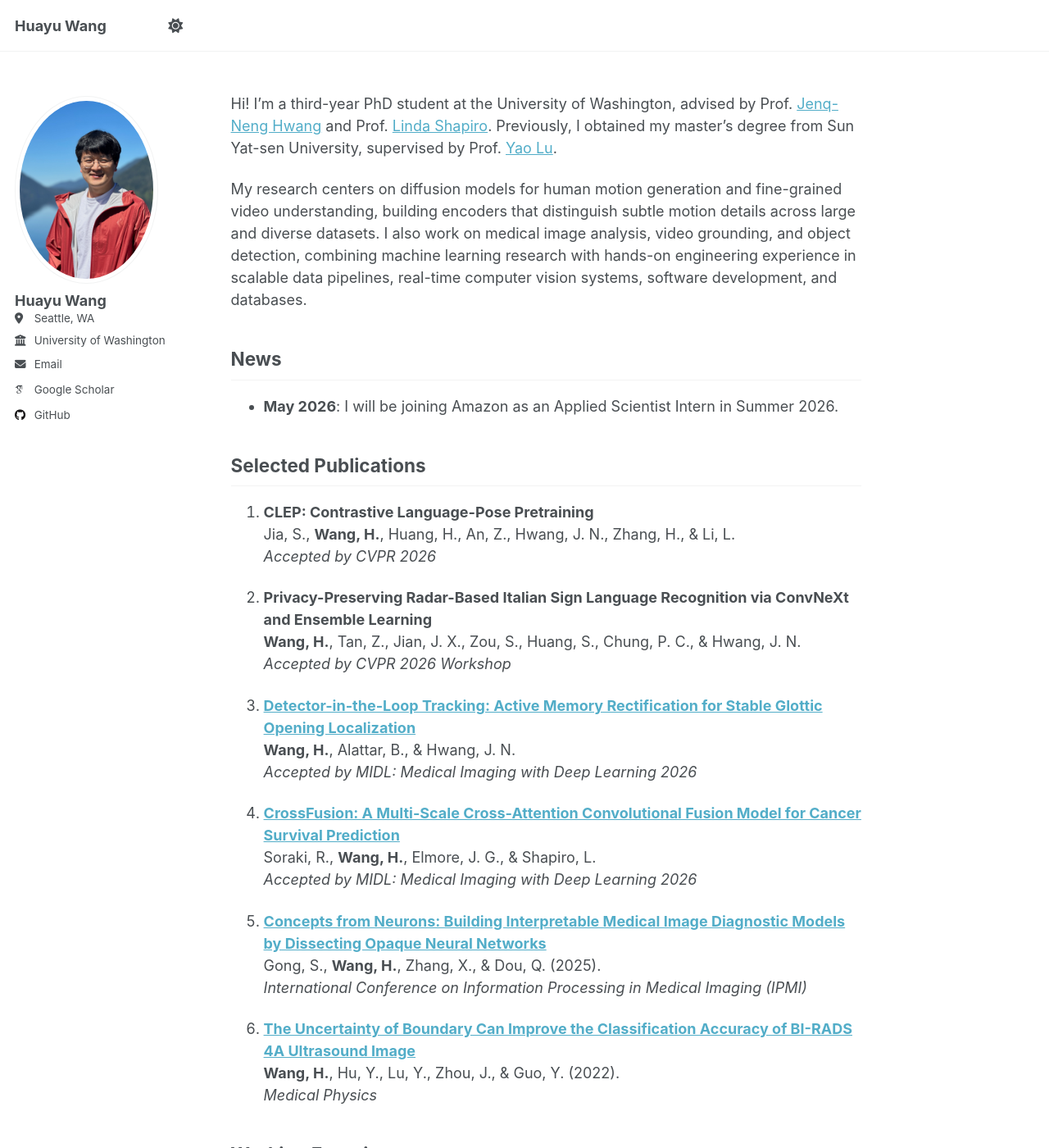
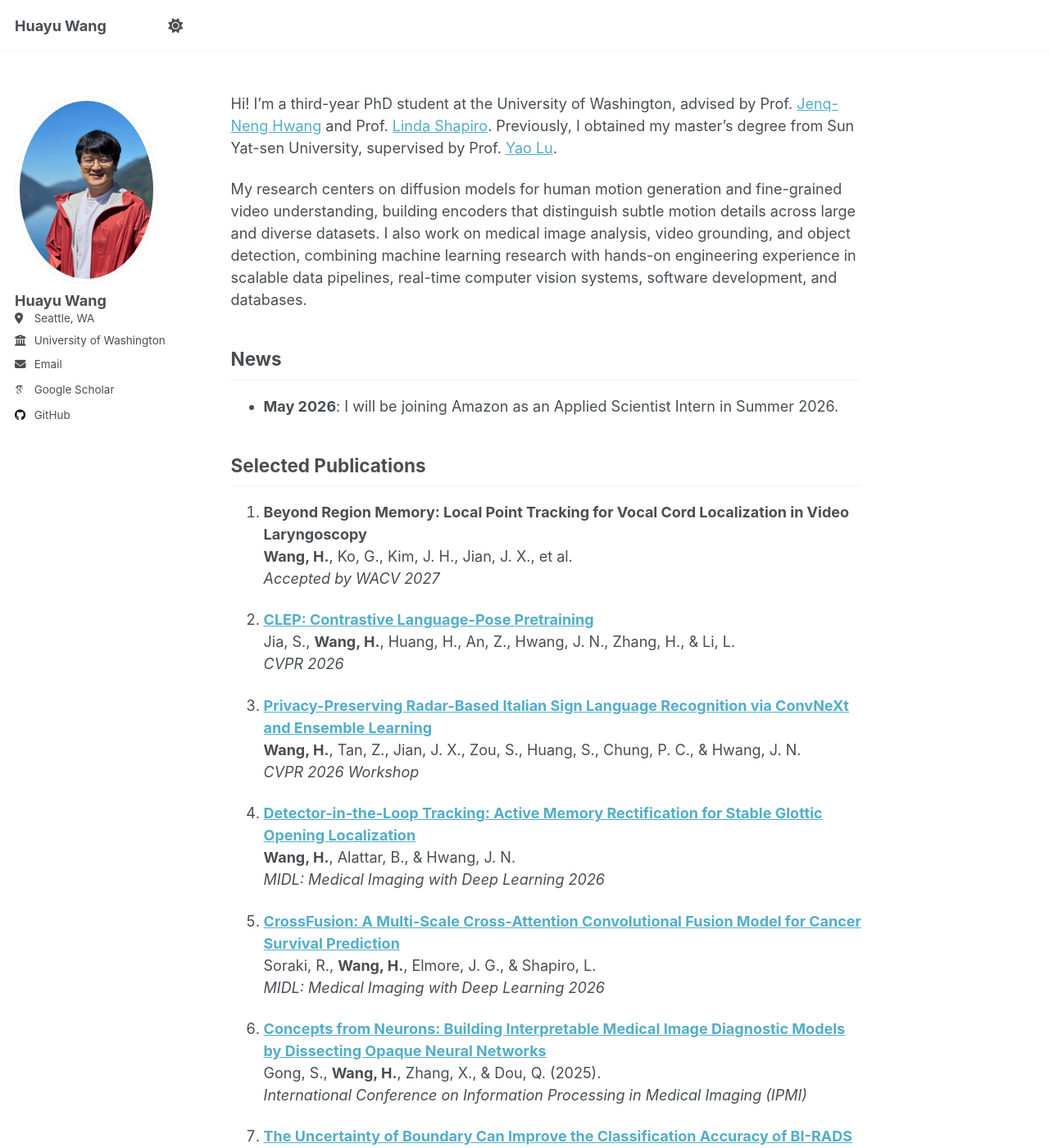
Before and after one commit to huayuww/huayuww.github.io, a Jekyll site: the page built from _pages/about.md, in a window 1280 px wide and 1400 px high. Shown: the whole window at 82% size. Built offline with Jekyll 4.4.1, drawn with Linux system fonts in a browser that asks for light colours; some web fonts are replaced.

Commit message:
Update publication links and add WACV 2027 paper

```diff
--- a/_pages/about.md
+++ b/_pages/about.md
@@ -19,27 +19,31 @@ My research centers on diffusion models for human motion generation and fine-gra
 ====== -->
 ## Selected Publications
 
-1. **CLEP: Contrastive Language-Pose Pretraining**
+1. **Beyond Region Memory: Local Point Tracking for Vocal Cord Localization in Video Laryngoscopy**
+   **Wang, H.**, Ko, G., Kim, J. H., Jian, J. X., et al.
+   *Accepted by WACV 2027*
+
+2. [**CLEP: Contrastive Language-Pose Pretraining**](https://openaccess.thecvf.com/content/CVPR2026/papers/Jia_CLEP_Contrastive_Language-Pose_Pretraining_CVPR_2026_paper.pdf)
    Jia, S., **Wang, H.**, Huang, H., An, Z., Hwang, J. N., Zhang, H., & Li, L.
-   *Accepted by CVPR 2026*
+   *CVPR 2026*
 
-2. **Privacy-Preserving Radar-Based Italian Sign Language Recognition via ConvNeXt and Ensemble Learning**
+3. [**Privacy-Preserving Radar-Based Italian Sign Language Recognition via ConvNeXt and Ensemble Learning**](https://openaccess.thecvf.com/content/CVPR2026W/MSLR/papers/Wang_PRISM_at_SignEval_2026_Privacy-Preserving_Radar-Based_Italian_Sign_Language_Recognition_CVPRW_2026_paper.pdf)
    **Wang, H.**, Tan, Z., Jian, J. X., Zou, S., Huang, S., Chung, P. C., & Hwang, J. N.
-   *Accepted by CVPR 2026 Workshop*
+   *CVPR 2026 Workshop*
 
-3. [**Detector-in-the-Loop Tracking: Active Memory Rectification for Stable Glottic Opening Localization**](https://arxiv.org/pdf/2602.19380)
+4. [**Detector-in-the-Loop Tracking: Active Memory Rectification for Stable Glottic Opening Localization**](https://arxiv.org/pdf/2602.19380)
    **Wang, H.**, Alattar, B., & Hwang, J. N.
-   *Accepted by MIDL: Medical Imaging with Deep Learning 2026*
+   *MIDL: Medical Imaging with Deep Learning 2026*
 
-4. [**CrossFusion: A Multi-Scale Cross-Attention Convolutional Fusion Model for Cancer Survival Prediction**](https://openreview.net/pdf?id=CZMHbOGu1H)
+5. [**CrossFusion: A Multi-Scale Cross-Attention Convolutional Fusion Model for Cancer Survival Prediction**](https://openreview.net/pdf?id=CZMHbOGu1H)
    Soraki, R., **Wang, H.**, Elmore, J. G., & Shapiro, L.
-   *Accepted by MIDL: Medical Imaging with Deep Learning 2026*
+   *MIDL: Medical Imaging with Deep Learning 2026*
 
-5. [**Concepts from Neurons: Building Interpretable Medical Image Diagnostic Models by Dissecting Opaque Neural Networks**](https://link.springer.com/chapter/10.1007/978-3-031-96625-5_1)
+6. [**Concepts from Neurons: Building Interpretable Medical Image Diagnostic Models by Dissecting Opaque Neural Networks**](https://link.springer.com/chapter/10.1007/978-3-031-96625-5_1)
    Gong, S., **Wang, H.**, Zhang, X., & Dou, Q. (2025).
    *International Conference on Information Processing in Medical Imaging (IPMI)*
 
-6. [**The Uncertainty of Boundary Can Improve the Classification Accuracy of BI-RADS 4A Ultrasound Image**](https://aapm.onlinelibrary.wiley.com/doi/10.1002/mp.15590)
+7. [**The Uncertainty of Boundary Can Improve the Classification Accuracy of BI-RADS 4A Ultrasound Image**](https://aapm.onlinelibrary.wiley.com/doi/10.1002/mp.15590)
    **Wang, H.**, Hu, Y., Lu, Y., Zhou, J., & Guo, Y. (2022).
    *Medical Physics*
 
```
